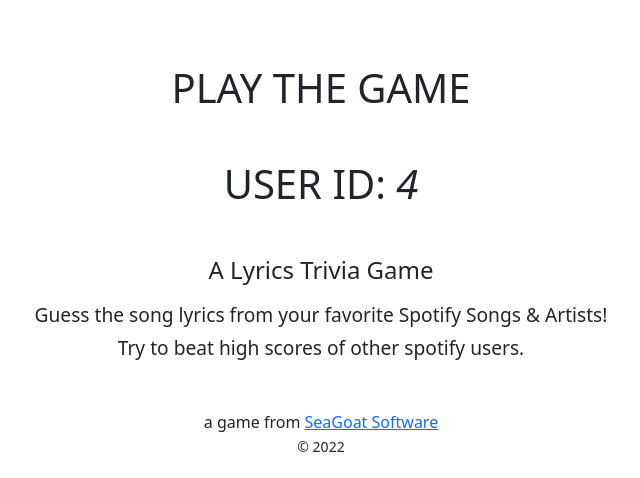
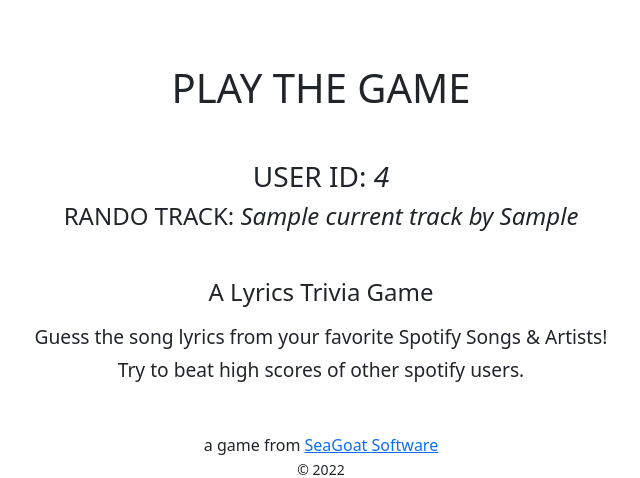
Before and after one commit to diligent176/wts1, a Flask app: template templates/game.html in a window 1280 px wide. Shown: the part 76-554 px from the top of the page, without its empty margins (319-959 px from the left). Run offline with Flask 2, Linux system fonts and the light colour scheme; a user stored in the database is signed in; tables that the repository leaves empty hold one stand-in row (values such as "Sample post"); the template is opened without the code that fills it: most values are stand-ins (such as "Sample title", 1, 10 or a date in 2020); parts of the project's set-up code (start-up, migrations or seed data) failed here and were passed over; some libraries are stand-ins or nearby versions.

Commit message:
rando track working

```diff
--- a/app.py
+++ b/app.py
@@ -79,10 +79,13 @@
         # not logged in - ask user to login w/ Spotify
         return render_template('login.html')
 
-    # Otherwise, user IS logged in...
-    # Refresh user tracks DB
+    # Otherwise, user IS logged in... GAME ON
+
+    current_track = game_helper.random_track(session["user_id"])
+    # print(current_track)
+
     # Play the game
-    return render_template('game.html')
+    return render_template('game.html', current_track=current_track)
 
 
 @app.route('/logout')
@@ -175,7 +178,8 @@
 
     # login processing completed, go to game
     # TO DO: replace /me with GAME at root /
-    return redirect(url_for('me'))
+    # return redirect(url_for('me'))
+    return redirect('/')
 
 
 @app.route('/refresh')
--- a/db_helper.py
+++ b/db_helper.py
@@ -87,8 +87,7 @@
 
 def get_tracks(user_id):
     """ GET user's tracks from db """
-    ...
-    result = db.execute("SELECT track_name, track_artist, track_album, track_uri FROM tracks WHERE user_id = ?",
+    result = db.execute("SELECT id, track_name, track_artist, track_album, track_uri FROM tracks WHERE user_id = ?",
                         user_id
                         )
     return result
--- a/static/styles.css
+++ b/static/styles.css
@@ -1,6 +1,10 @@
 /* Text sizes */
 .largetext {
     font-size: larger;
+}
+
+.xsmalltext {
+    font-size: x-small;
 }
 
 ol.nonum {
--- a/templates/game.html
+++ b/templates/game.html
@@ -10,7 +10,8 @@
         PLAY THE GAME
     </h1>
 
-    <h1>USER ID: <i>{{ session["user_id"] }}</i></h1>
+    <h3>USER ID: <i>{{ session["user_id"] }}</i></h3>
+    <h4>RANDO TRACK: <i>{{ current_track["track_name"] }} by {{ current_track["track_artist"] }}</i></h4>
 
     <h4 class="mt-5 mb-3">
         A Lyrics Trivia Game
```
Also changed, not shown: game_helper.py (+21 -3 lines).
